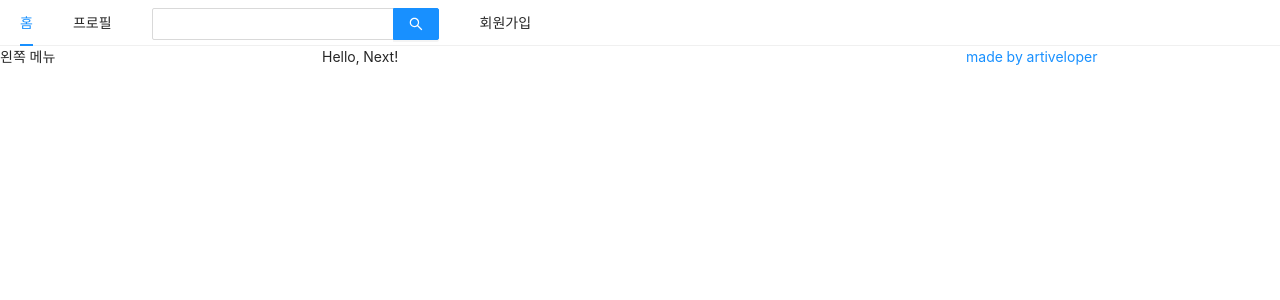
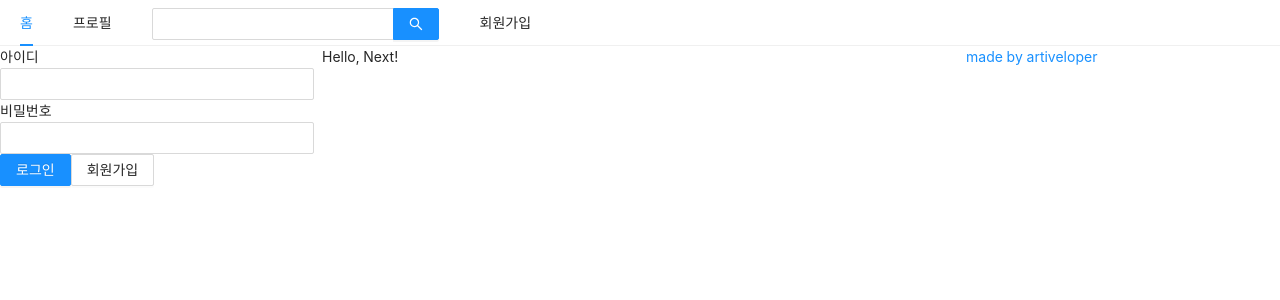
Before and after one commit to artiveloper/inflearn-nodebird, a Next.js app: page / in a window 1280 px wide. Shown: the top 300 px of the page. Built offline with nearby package versions, Linux system fonts and the light colour scheme.

Commit message:
로그인 폼 만들기

```diff
--- a/components/AppLayout.js
+++ b/components/AppLayout.js
@@ -1,14 +1,14 @@
-import React from 'react'
+import React, {useState} from 'react'
 import PropTypes from 'prop-types'
 import Link from 'next/link'
-import {
-    Input,
-    Menu,
-    Row,
-    Col
-} from 'antd';
+import {Col, Input, Menu, Row} from 'antd';
+import UserProfile from './UserProfile';
+import LoginForm from './LoginForm';
 
 const AppLayout = ({children}) => {
+
+    const {isLoggedIn, setIsLoggedIn} = useState(false)
+
     return (
         <div>
             <Menu mode="horizontal">
@@ -27,7 +27,7 @@
             </Menu>
             <Row gutter={8}>
                 <Col xs={24} md={6}>
-                    왼쪽 메뉴
+                    {isLoggedIn ? <UserProfile/> : <LoginForm/>}
                 </Col>
                 <Col xs={24} md={12}>
                     {children}
--- /dev/null
+++ b/components/LoginForm.js
@@ -0,0 +1,52 @@
+import React, {useState, useCallback} from 'react'
+import {Form, Input, Button} from 'antd'
+import Link from 'next/link'
+
+const LoginForm = () => {
+
+    const [id, setId] = useState('')
+    const [password, setPassword] = useState('')
+
+    const onChangeId = useCallback((e) => {
+        setId(e.target.value)
+    }, [])
+
+    const onChangePassword = useCallback((e) => {
+        setPassword(e.target.value)
+    }, [])
+
+    return (
+        <Form>
+            <div>
+                <label htmlFor="user-id">아이디</label>
+                <br/>
+                <Input
+                    name="user-id"
+                    value={id}
+                    onChange={onChangeId}
+                    required
+                />
+            </div>
+            <div>
+                <label htmlFor="user-password">비밀번호</label>
+                <br/>
+                <Input
+                    name="user-password"
+                    value={password}
+                    onChange={onChangePassword}
+                    required
+                />
+            </div>
+            <div>
+                <Button type="primary" htmlType="submit" loading={false}>로그인</Button>
+                <Link href="/signup">
+                    <a>
+                        <Button>회원가입</Button>
+                    </a>
+                </Link>
+            </div>
+        </Form>
+    )
+}
+
+export default LoginForm
--- /dev/null
+++ b/components/UserProfile.js
@@ -0,0 +1,5 @@
+const UserProfile = () => {
+
+}
+
+export default UserProfile
```
